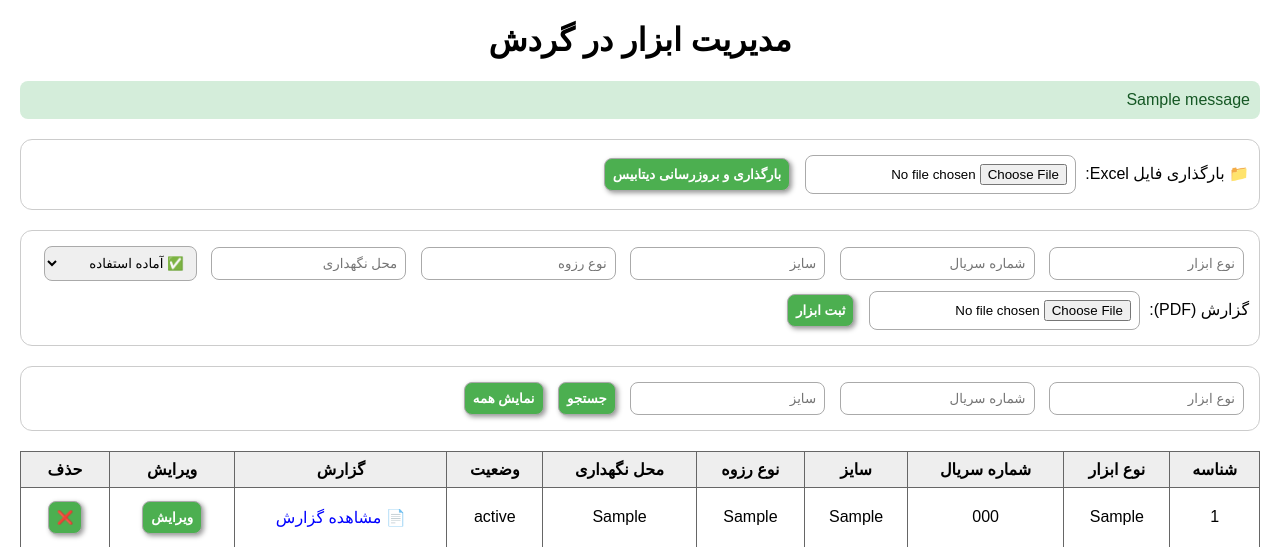
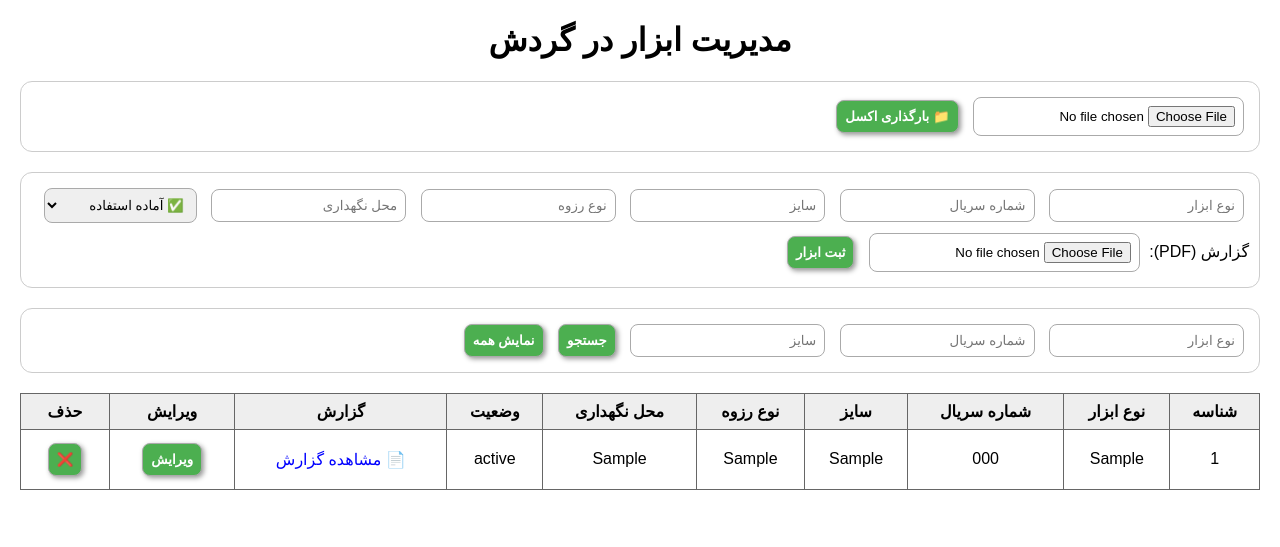
Before and after one commit to javadrad/Inventory-app-final, a Flask app: page / in a window 1280 px wide. Shown: the top 547 px of the page. Run offline with Flask 3, Linux system fonts and the light colour scheme; tables that the repository leaves empty hold one stand-in row (values such as "Sample post"); one stand-in notice (Sample message) is shown.

Commit message:
Update index.html

```diff
--- a/templates/index.html
+++ b/templates/index.html
@@ -3,12 +3,6 @@
 <head>
     <meta charset="UTF-8">
     <title>مدیریت ابزار در گردش</title>
-    <link rel="manifest" href="/static/manifest.json">
-    <script>
-      if ('serviceWorker' in navigator) {
-        navigator.serviceWorker.register('/static/service-worker.js');
-      }
-    </script>
     <style>
         body {
             font-family: "B Nazanin", Arial, sans-serif;
@@ -47,32 +41,27 @@
         }
         th { background: #eee; }
         a { color: blue; text-decoration: none; }
-        .flash {
-            padding: 10px;
-            margin-bottom: 20px;
-            border-radius: 8px;
-        }
-        .flash-success { background-color: #d4edda; color: #155724; }
-        .flash-error { background-color: #f8d7da; color: #721c24; }
     </style>
 </head>
 <body>
+
     <h1>مدیریت ابزار در گردش</h1>
 
-    <!-- نمایش پیام flash -->
+    <!-- پیام‌های موفقیت یا خطا -->
     {% with messages = get_flashed_messages(with_categories=true) %}
       {% if messages %}
-        {% for category, message in messages %}
-          <div class="flash flash-{{ category }}">{{ message }}</div>
-        {% endfor %}
+        <script>
+          {% for category, message in messages %}
+            alert("{{ message }}");
+          {% endfor %}
+        </script>
       {% endif %}
     {% endwith %}
 
     <!-- فرم بارگذاری Excel -->
     <form method="POST" action="/" enctype="multipart/form-data">
-        <label>📁 بارگذاری فایل Excel:</label>
         <input type="file" name="excel_file" accept=".xlsx,.xls" required>
-        <button type="submit">بارگذاری و بروزرسانی دیتابیس</button>
+        <button type="submit">📁 بارگذاری اکسل</button>
     </form>
 
     <!-- فرم ثبت ابزار -->
@@ -136,5 +125,6 @@
         </tr>
         {% endfor %}
     </table>
+
 </body>
 </html>
```
